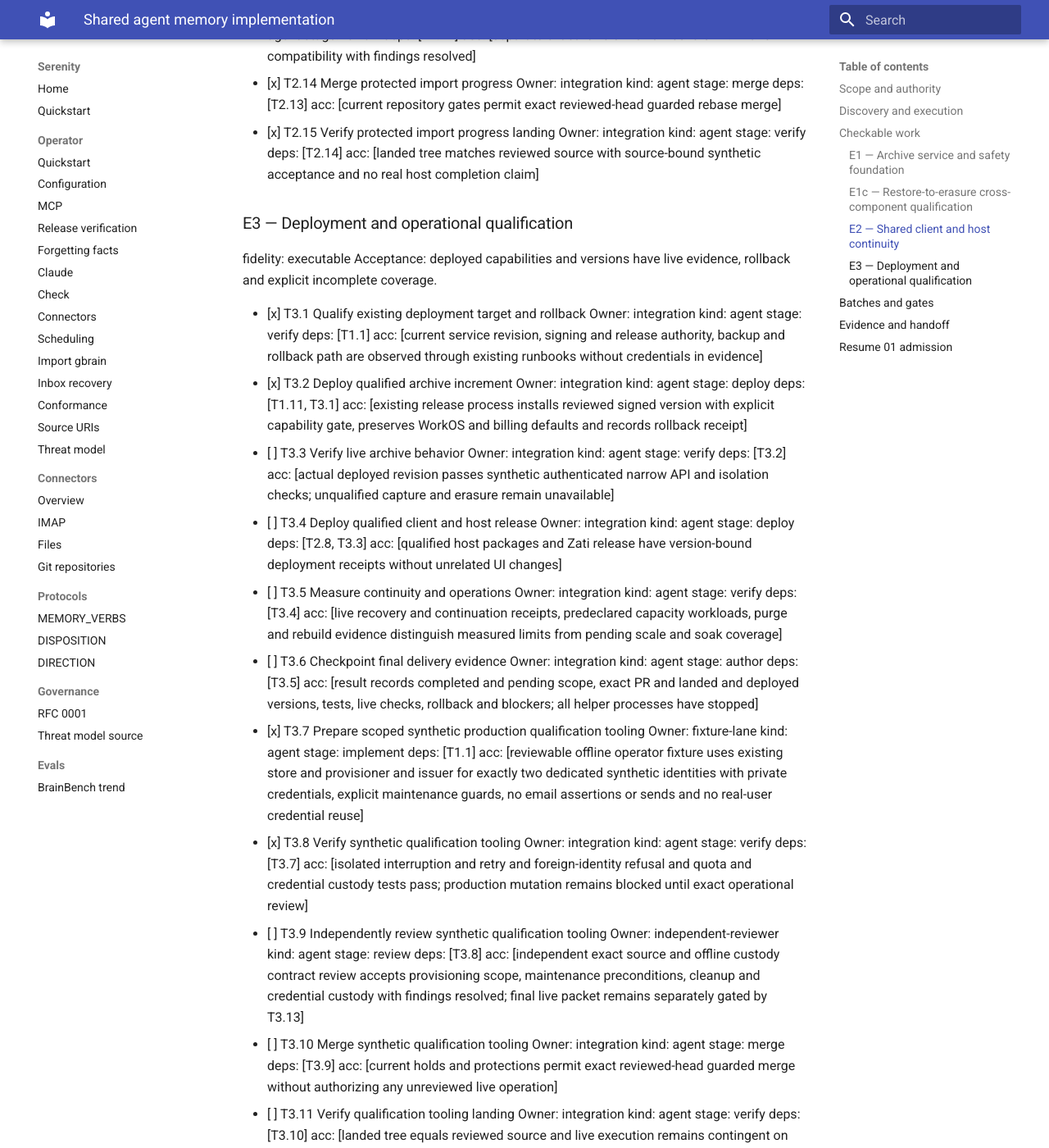
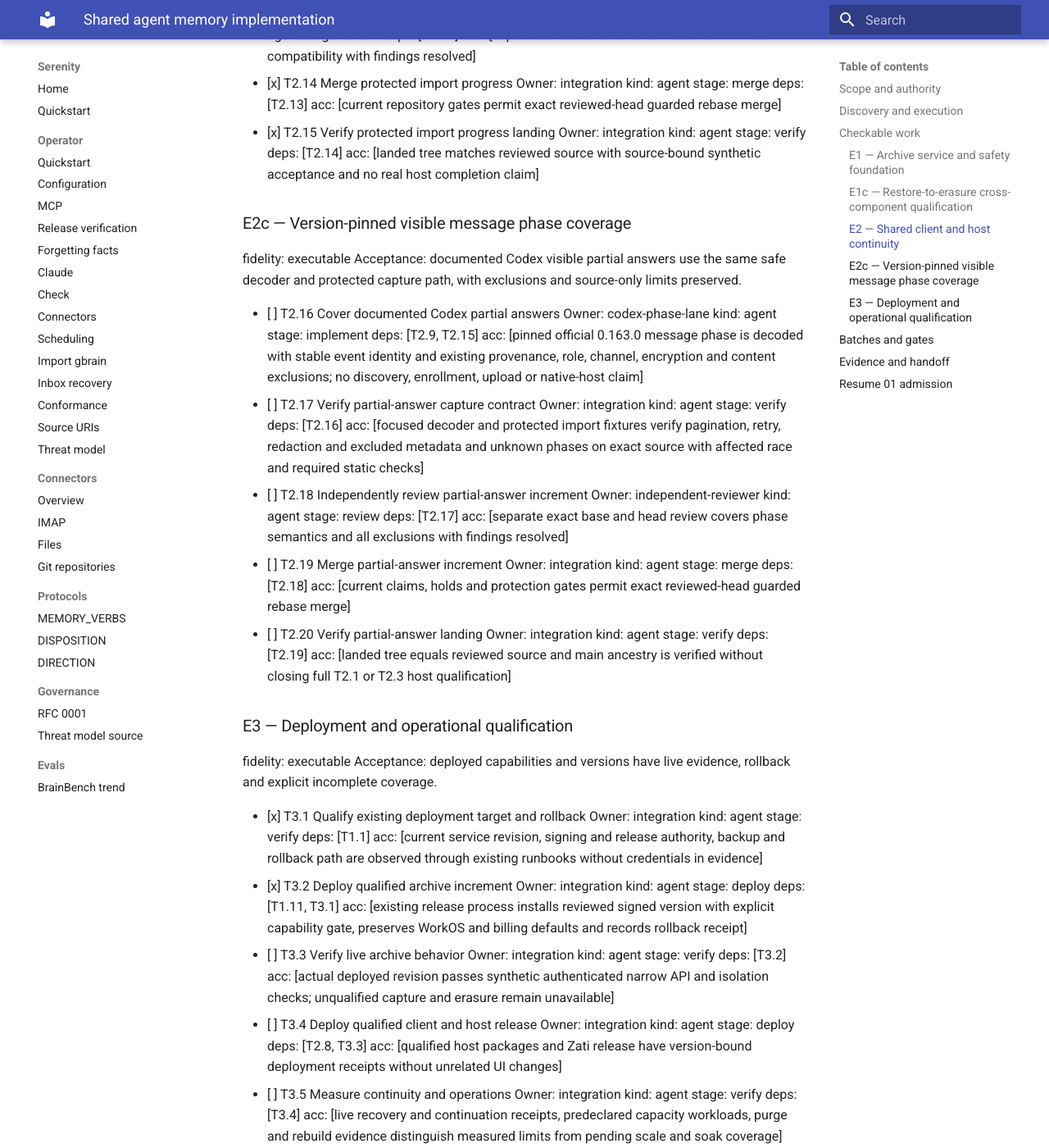
Before and after one commit to sirerun/serenity, an MkDocs documentation site: the page built from docs/plans/shared-agent-memory-implementation-20261016.md, in a window 1280 px wide and 1400 px high, scrolled down 5337 px. Shown: the whole window at 82% size. Built offline with MkDocs 1.6.1 and Material for MkDocs 9.7.7, drawn with Linux system fonts in a browser that asks for light colours; some of the changed text lies outside the part shown.

Commit message:
Plan bounded Codex visible phase coverage

```diff
--- a/docs/plans/shared-agent-memory-implementation-20261016.md
+++ b/docs/plans/shared-agent-memory-implementation-20261016.md
@@ -74,6 +74,16 @@ Acceptance: enrolled histories are captured safely and can continue across quali
 - [x] T2.13 Independently review protected import progress  Owner: independent-reviewer  kind: agent  stage: review  deps: [T2.12]  acc: [separate exact-revision review covers T2.11 and compatibility with findings resolved]
 - [x] T2.14 Merge protected import progress  Owner: integration  kind: agent  stage: merge  deps: [T2.13]  acc: [current repository gates permit exact reviewed-head guarded rebase merge]
 - [x] T2.15 Verify protected import progress landing  Owner: integration  kind: agent  stage: verify  deps: [T2.14]  acc: [landed tree matches reviewed source with source-bound synthetic acceptance and no real host completion claim]
+
+### E2c — Version-pinned visible message phase coverage
+fidelity: executable
+Acceptance: documented Codex visible partial answers use the same safe decoder and protected capture path, with exclusions and source-only limits preserved.
+
+- [ ] T2.16 Cover documented Codex partial answers  Owner: codex-phase-lane  kind: agent  stage: implement  deps: [T2.9, T2.15]  acc: [pinned official 0.163.0 message phase is decoded with stable event identity and existing provenance, role, channel, encryption and content exclusions; no discovery, enrollment, upload or native-host claim]
+- [ ] T2.17 Verify partial-answer capture contract  Owner: integration  kind: agent  stage: verify  deps: [T2.16]  acc: [focused decoder and protected import fixtures verify pagination, retry, redaction and excluded metadata and unknown phases on exact source with affected race and required static checks]
+- [ ] T2.18 Independently review partial-answer increment  Owner: independent-reviewer  kind: agent  stage: review  deps: [T2.17]  acc: [separate exact base and head review covers phase semantics and all exclusions with findings resolved]
+- [ ] T2.19 Merge partial-answer increment  Owner: integration  kind: agent  stage: merge  deps: [T2.18]  acc: [current claims, holds and protection gates permit exact reviewed-head guarded rebase merge]
+- [ ] T2.20 Verify partial-answer landing  Owner: integration  kind: agent  stage: verify  deps: [T2.19]  acc: [landed tree equals reviewed source and main ancestry is verified without closing full T2.1 or T2.3 host qualification]
 
 ### E3 — Deployment and operational qualification
 fidelity: executable
@@ -166,3 +176,5 @@ Source merge and live packet sequencing: T3.9 reviews the source and offline cus
 Resume01 additional bounded lane at20:10UTC: parent retains live authority/host recovery ownership; isolated erasure-chain lane owns only new synthetic cross-component qualification and necessary narrow episode-specific helpers. It cannot activate or purge a production source, edit foreign lifecycle/backup interfaces, change capture capabilities or launch helpers. Existing57taskIDs include all prior52 unchanged. No live or managed-restore acceptance is implied.
 
 T1.22–T1.23 source6d599cc3c56eff69d470be00f645b2a9388e99ef: actual isolated Git/writer/journal/gateway restore-to-inactive-candidate chain passes focused race tests, affected gateway vet and lint2.11.4 on existing qualified DGX. The synthetic caller pins a trusted sealed cut; it does not qualify service/provider recovery admission. Mixed hosted repository refusal and retained source copies are explicit. Candidate cancellation is before construction, not power-loss durability. No production implementation changes or physical-erasure completion. Independent exact review and guarded landing remain T1.24–T1.26.
+
+Resume01 additional client increment at20:47UTC: owned shared-memory resource and current PR/claim audit permit isolated internal/episodehost and episodecapture source work. Parent owns deployment and final operational review; one bounded client implementer owns only T2.16. Pinned official Codex0.163.0 enum source identifies partial_answer; its semantics and fixtures must be checked before widening admission. Existing57 task IDs and all unfinished whole-design gates remain intact; five additive task IDs provide scoped delivery evidence. No actual host/capture installation follows from source fixture acceptance.
```
